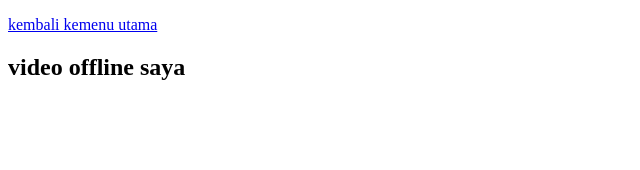
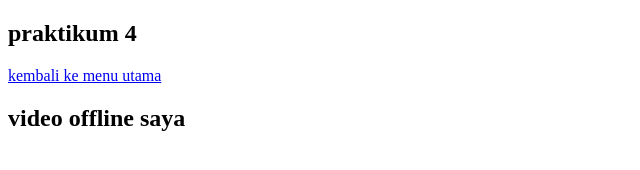
Before and after one commit to pirda808/pirda808.github.io, a plain HTML site: page praktikum 4.html in a window 1280 px wide. Shown: the whole page, without its empty margins (0-640 px from the left). Drawn offline with Linux system fonts and the light colour scheme.

Commit message:
update praktikum 4.html

```diff
--- a/praktikum 4.html
+++ b/praktikum 4.html
@@ -7,7 +7,8 @@
   <title>video.oflline</title>
 
 </head>
-<p> <a href="index.html">kembali kemenu utama</a></p>
+<h2>praktikum 4</h2>
+<p> <a href="index.html">kembali ke menu utama</a></p>
 <h2>video offline saya</h2
 
 <video width="70%" controls>
```
